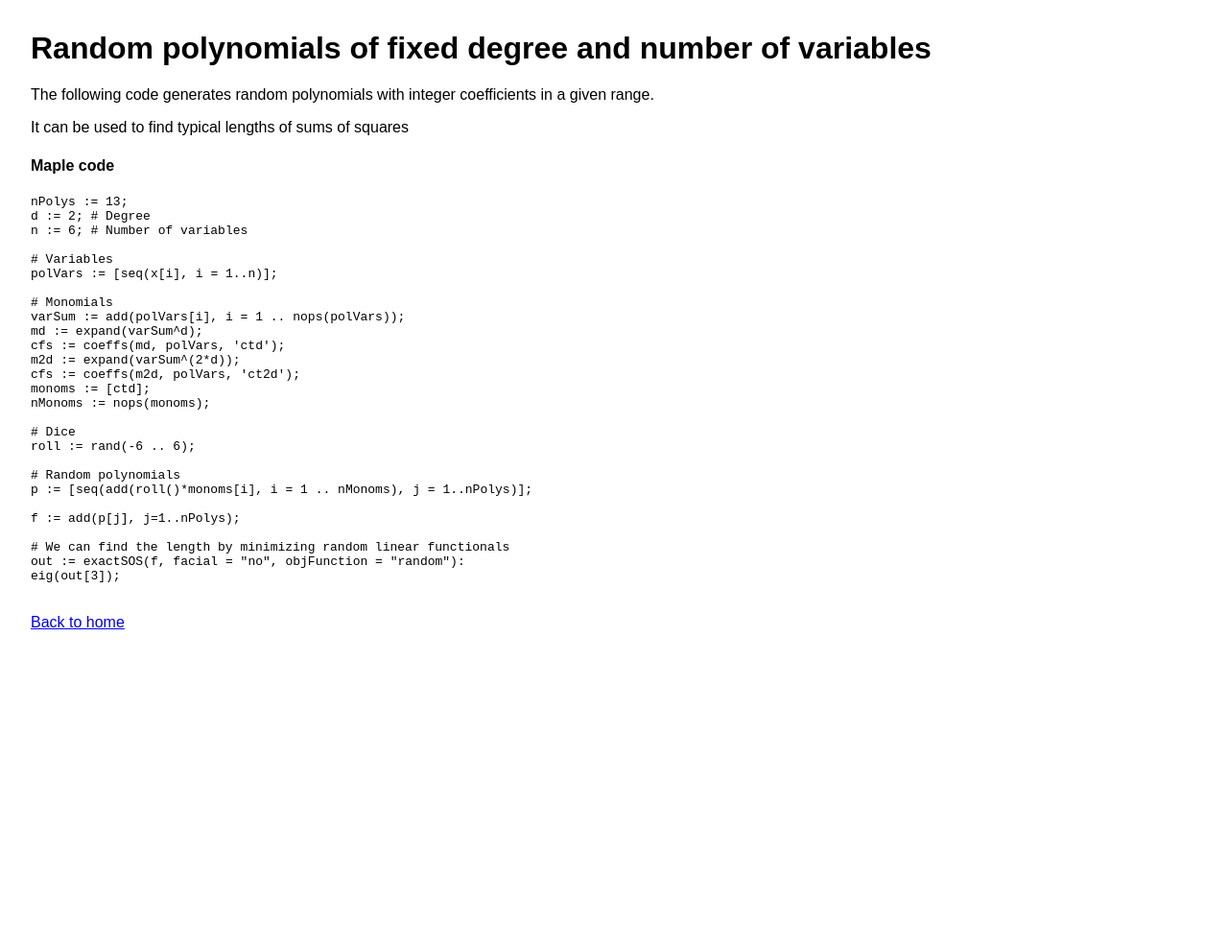
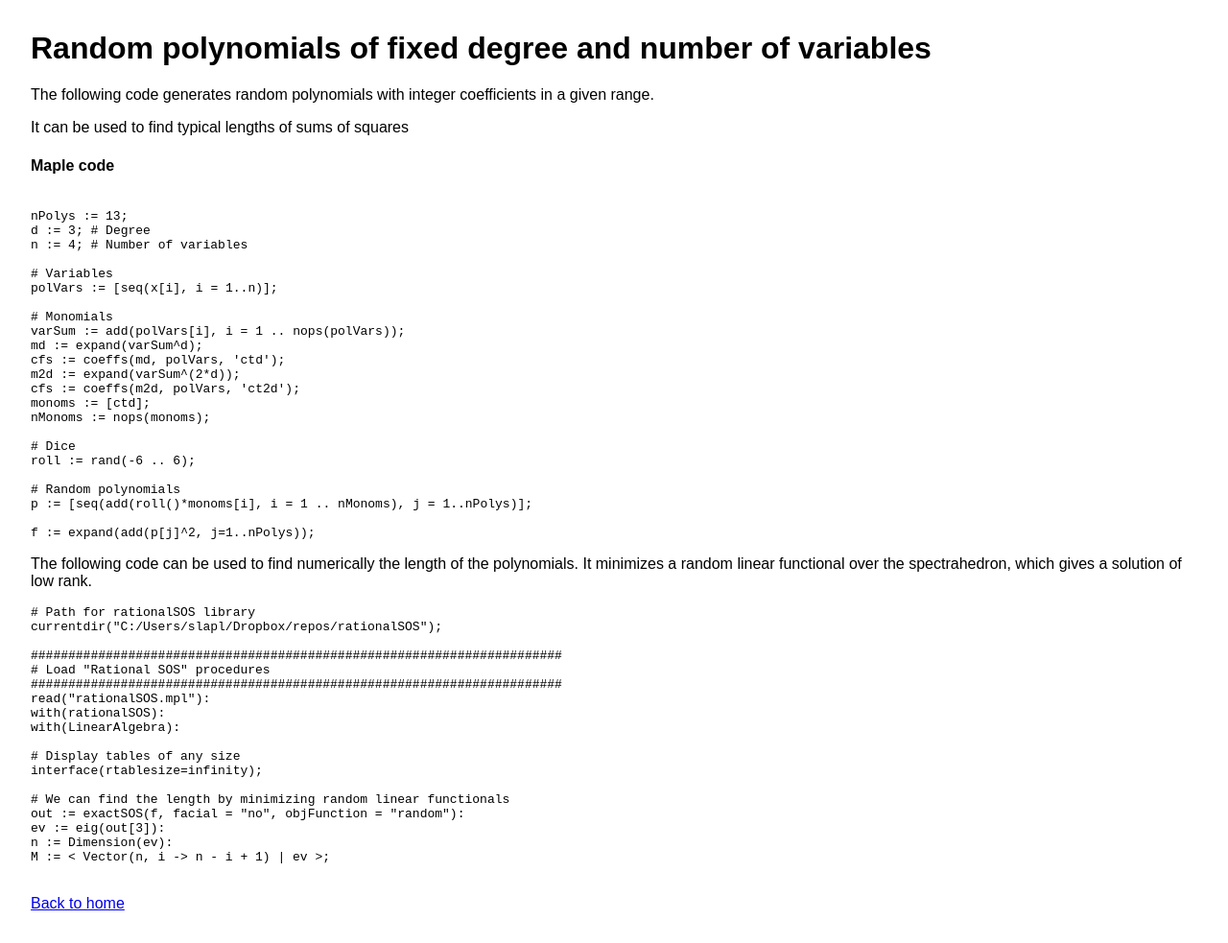
Before and after one commit to slap/sos-encyclopedia, a Jekyll site: the page built from _polynomials/randomPolys.md, in a window 1280 px wide. Shown: the whole page at 96% size. Built offline with Jekyll 4.4.1, drawn with Linux system fonts in a browser that asks for light colours; before the commit the page ends 900 px from its top, so only the background shows below that.

Commit message:
Update randomPolys.md

````diff
--- a/_polynomials/randomPolys.md
+++ b/_polynomials/randomPolys.md
@@ -14,9 +14,10 @@ It can be used to find typical lengths of sums of squares
 #### Maple code
 
 ```ruby
+
 nPolys := 13;
-d := 2; # Degree
-n := 6; # Number of variables
+d := 3; # Degree
+n := 4; # Number of variables
 
 # Variables
 polVars := [seq(x[i], i = 1..n)];
@@ -36,11 +37,31 @@ roll := rand(-6 .. 6);
 # Random polynomials
 p := [seq(add(roll()*monoms[i], i = 1 .. nMonoms), j = 1..nPolys)];
 
-f := add(p[j], j=1..nPolys);
+f := expand(add(p[j]^2, j=1..nPolys));
+```
+
+The following code can be used to find numerically the length of the polynomials.
+It minimizes a random linear functional over the spectrahedron, which gives a solution of low rank.
+
+```
+# Path for rationalSOS library
+currentdir("C:/Users/slapl/Dropbox/repos/rationalSOS");
+
+#######################################################################
+# Load "Rational SOS" procedures
+#######################################################################
+read("rationalSOS.mpl"):
+with(rationalSOS):
+with(LinearAlgebra):
+
+# Display tables of any size
+interface(rtablesize=infinity);
 
 # We can find the length by minimizing random linear functionals
 out := exactSOS(f, facial = "no", objFunction = "random"):
-eig(out[3]);
+ev := eig(out[3]):
+n := Dimension(ev):
+M := < Vector(n, i -> n - i + 1) | ev >;
 ```
 
 <!-- add history, minimal number of squares, references, verification scripts, etc. -->
````
